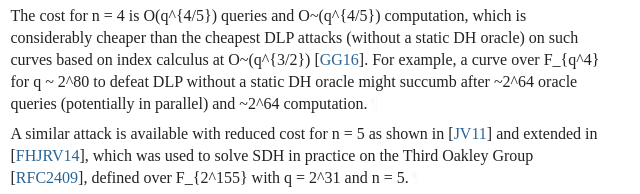
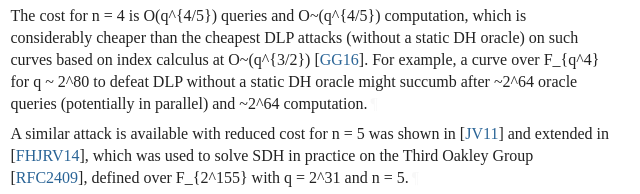
Before and after one commit to riastradh/draft-riastradh-cfrg-staticdh, a plain HTML site: page draft-riastradh-cfrg-staticdh.html in a window 1280 px wide. Shown: the part 7973-8167 px from the top of the page, 114-754 px from the left. Drawn offline with Linux system fonts and the light colour scheme; a web font is replaced by a local one.

Commit message:
Script updating gh-pages from 8c24ba2. [ci skip]

```diff
--- a/draft-riastradh-cfrg-staticdh.html
+++ b/draft-riastradh-cfrg-staticdh.html
@@ -1813,7 +1813,7 @@ The cost for n = 2 is O(q^{2/3}) queries and O~(q^{2/3}) computation;
 For example, a curve over F_{q^4} for q ~ 2^80 to defeat DLP without a
  static DH oracle might succumb after ~2^64 oracle queries (potentially
  in parallel) and ~2^64 computation.<a href="#section-6.3-6" class="pilcrow">¶</a></p>
-<p id="section-6.3-7">A similar attack is available with reduced cost for n = 5 as shown in
+<p id="section-6.3-7">A similar attack is available with reduced cost for n = 5 was shown in
  <span>[<a href="#JV11" class="cite xref">JV11</a>]</span> and extended in <span>[<a href="#FHJRV14" class="cite xref">FHJRV14</a>]</span>, which was used to solve SDH in
  practice on the Third Oakley Group <span>[<a href="#RFC2409" class="cite xref">RFC2409</a>]</span>, defined over
  F_{2^155} with q = 2^31 and n = 5.<a href="#section-6.3-7" class="pilcrow">¶</a></p>
```
Also changed, not shown: draft-riastradh-cfrg-staticdh.txt.
